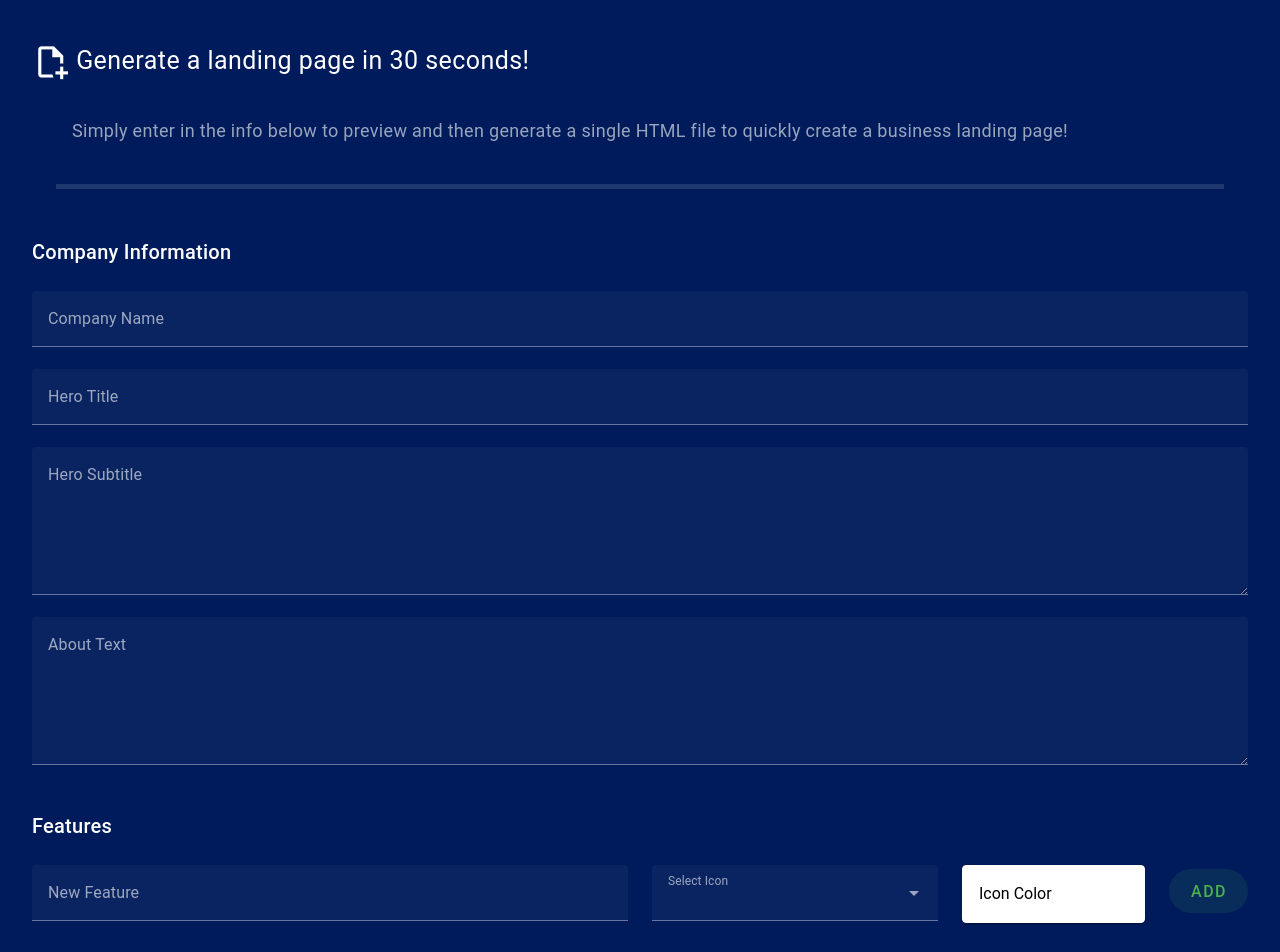
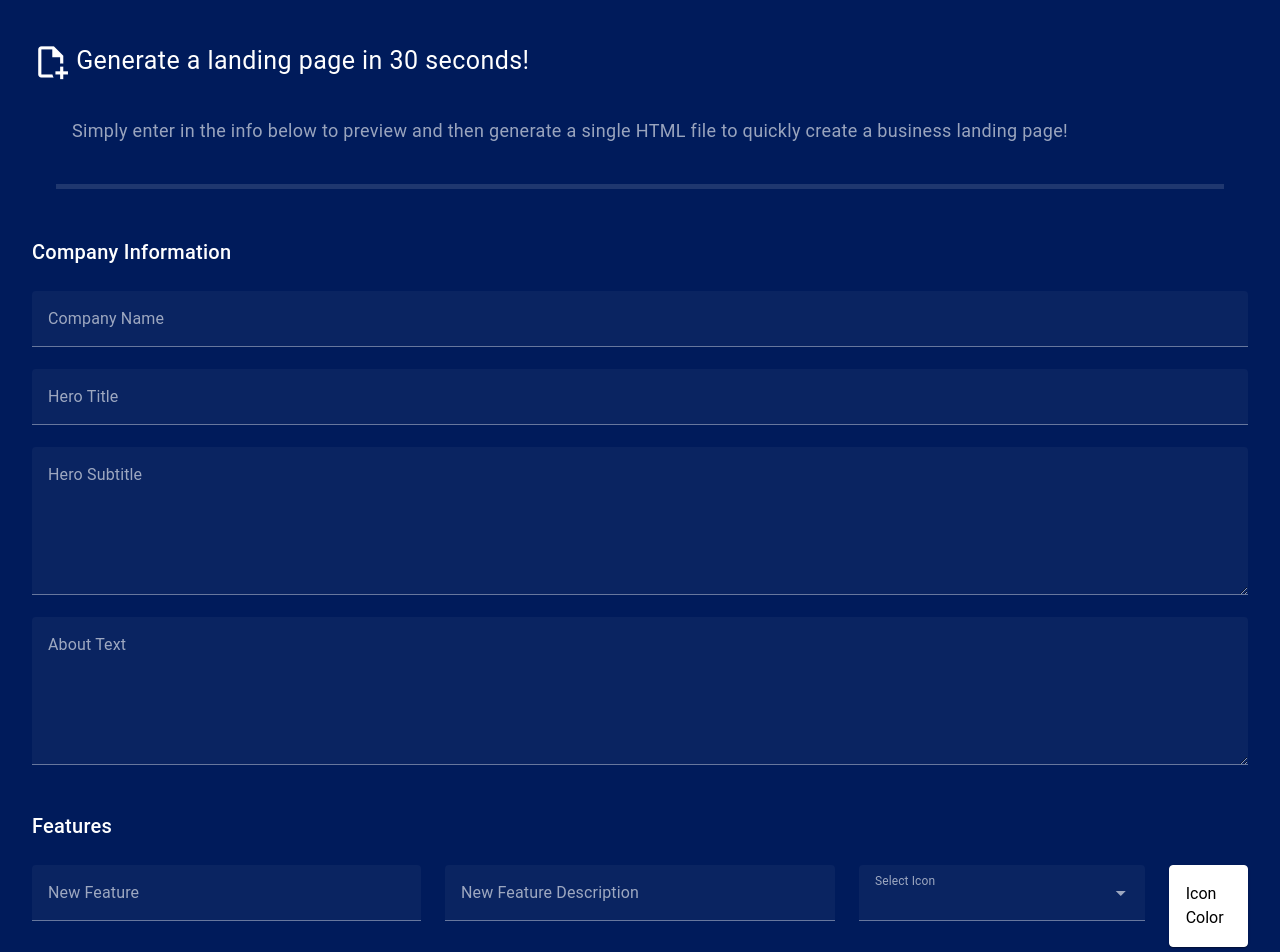
Before and after one commit to Supplementing/30SecondLandingPage, a Nuxt app: page / in a window 1280 px wide. Shown: the top 952 px of the page. Built offline with nearby package versions, Linux system fonts and the light colour scheme.

Commit message:
changed some styling again

```diff
--- a/components/creationPage.vue
+++ b/components/creationPage.vue
@@ -71,10 +71,17 @@
         <v-card-title>Features</v-card-title>
         <v-container fluid>
           <v-row>
-            <v-col cols="12" xs="12" sm="12" md="12" lg="6">
+            <v-col cols="12" xs="12" sm="12" md="12" lg="4">
               <v-text-field
                 v-model="newFeature.text"
                 label="New Feature"
+                placeholder="Enter feature Name"
+              ></v-text-field>
+            </v-col>
+            <v-col cols="12" xs="12" sm="12" md="12" lg="4">
+              <v-text-field
+                v-model="newFeature.description"
+                label="New Feature Description"
                 placeholder="Enter feature description"
               ></v-text-field>
             </v-col>
@@ -98,7 +105,7 @@
                 </template>
               </v-select>
             </v-col>
-            <v-col cols="12" lg="2" xs="12" sm="12" md="12">
+            <v-col cols="12" lg="1" xs="12" sm="12" md="12">
               <v-menu
                 v-model="featureMenu"
                 :close-on-content-click="false"
@@ -125,7 +132,7 @@
                 </v-card>
               </v-menu>
             </v-col>
-            <v-col cols="12" xs="12" sm="12" md="12" lg="1">
+            <v-col cols="12" xs="12" sm="12" md="12" lg="12">
               <v-btn
                 class="mt-1"
                 block
@@ -139,8 +146,10 @@
             </v-col>
           </v-row>
 
-          <div v-if="features.length > 0">
-            <v-card-subtitle>Items ({{ features.length }}):</v-card-subtitle>
+          <div class="mt-4" v-if="features.length > 0">
+            <v-card-subtitle style="font-size: 15px"
+              >Items ({{ features.length }}):</v-card-subtitle
+            >
             <v-row class="mt-4"
               ><v-col
                 cols="12"
@@ -158,6 +167,7 @@
                     }}</v-icon>
                   </v-card-title>
                   <v-card-subtitle> {{ feature.text }}</v-card-subtitle>
+                  <v-card-text>{{ newFeature.description }}</v-card-text>
                   <v-card-actions>
                     <v-btn @click="removeFeature(index)" color="error" small
                       >Remove</v-btn
@@ -868,6 +878,7 @@ export default {
                       <v-card-text class="text-center">
                         <v-icon x-large :color="'${feature.iconColor}'">${feature.icon}</v-icon>
                         <h3 style="color:white" class="text-h5 font-weight-bold mt-4">${feature.text}</h3>
+                        <span style="color:white"> ${feature.description}</span>
                       </v-card-text>
                     </v-card>
                   </v-col>
```
